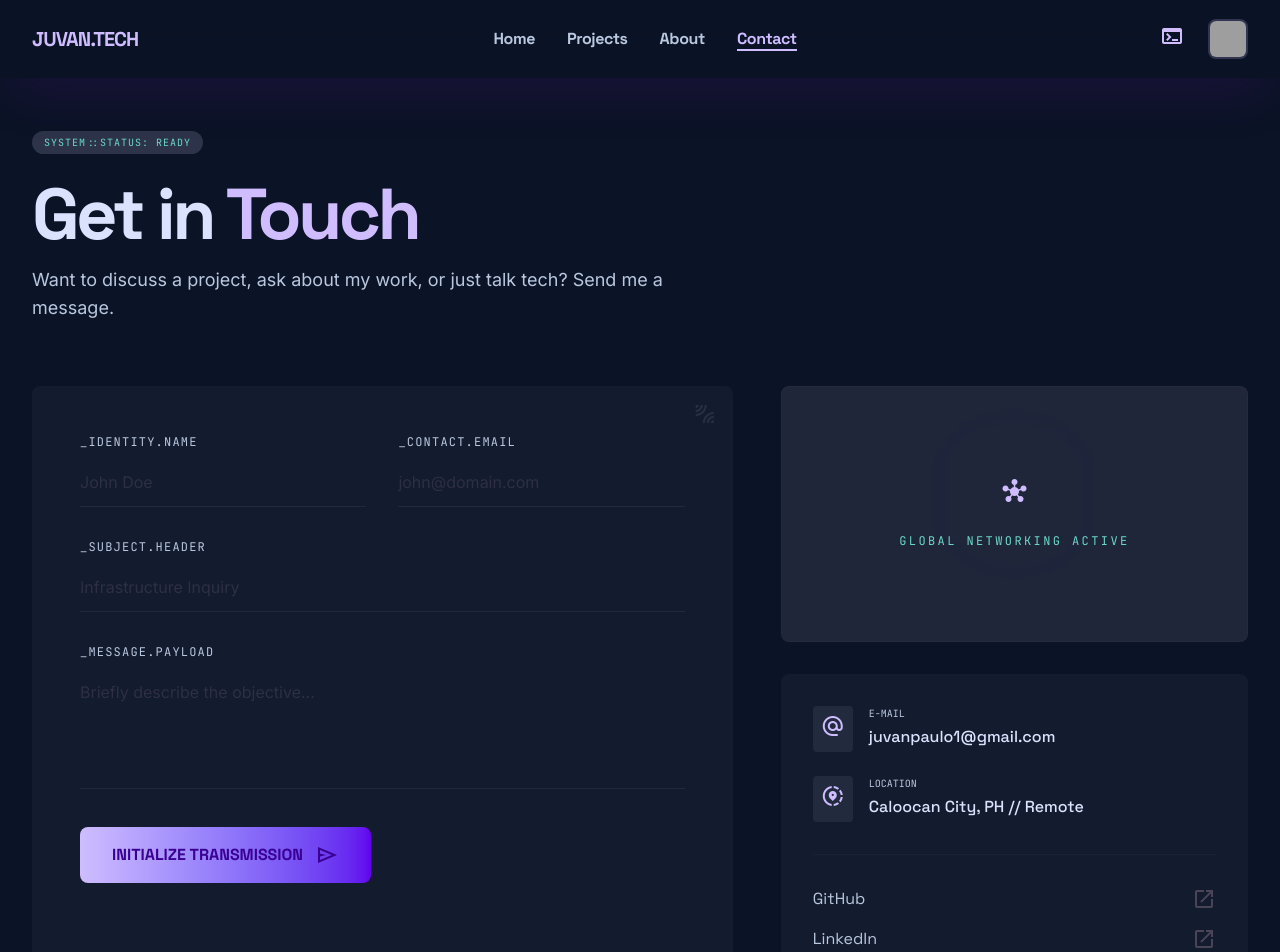
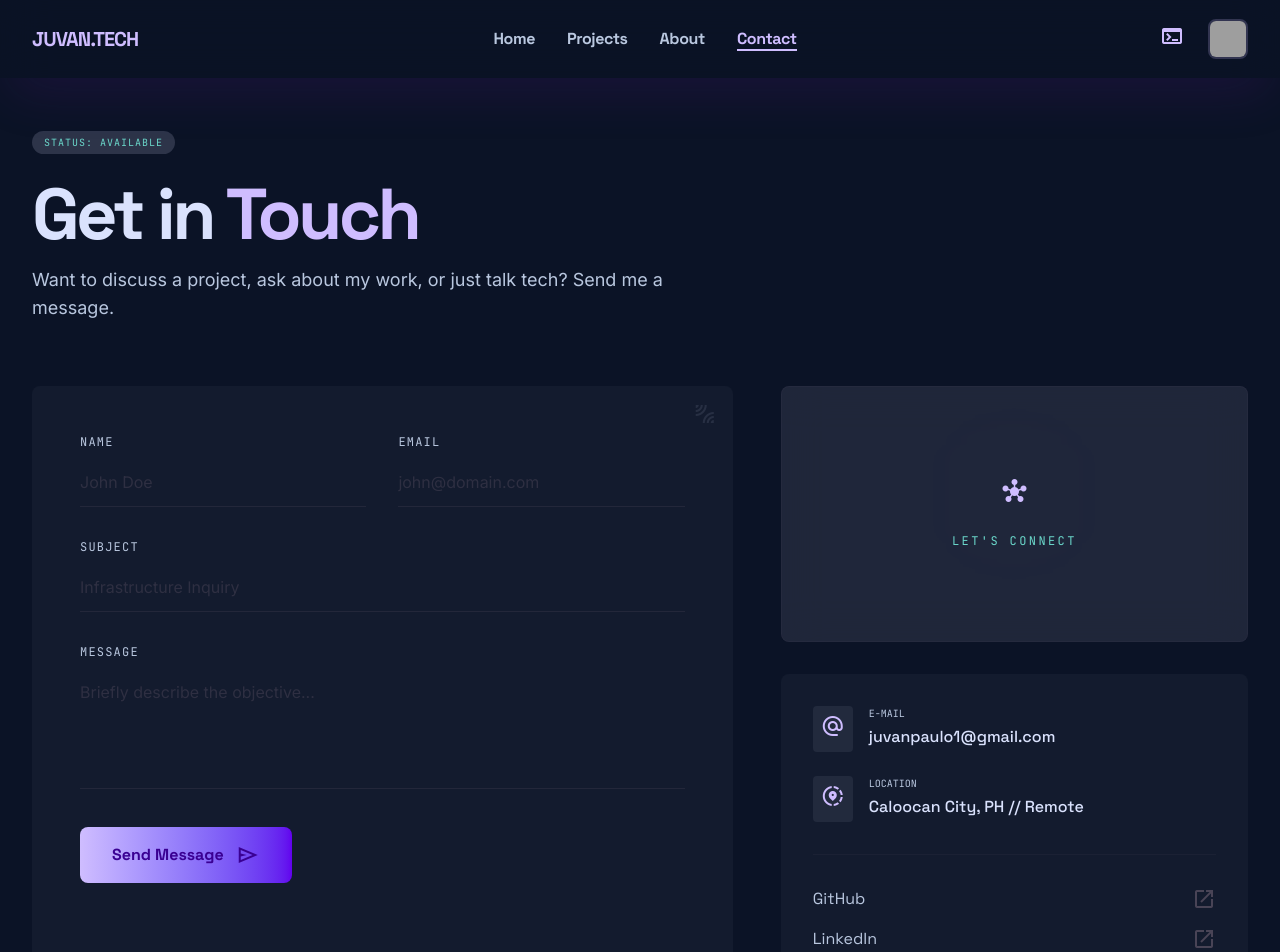
Before and after one commit to naori11/personal-portfolio, a Next.js app in the folder apps/web/: page /contact in a window 1280 px wide. Shown: the top 952 px of the page. Built offline with nearby package versions, Linux system fonts and the light colour scheme; grey boxes are pictures that could not be loaded.

Commit message:
fix: simplify text content because what are these terms ???

```diff
--- a/apps/web/app/about/page.tsx
+++ b/apps/web/app/about/page.tsx
@@ -21,7 +21,7 @@ export default function AboutPage() {
             animate={{ opacity: 1 }}
             transition={{ duration: 0.5, delay: 0.2 }}
           >
-            System.Architect // Biography
+            About Me // Biography
           </motion.div>
           <motion.h1
             className="font-[family-name:var(--font-space-grotesk)] text-3xl sm:text-6xl md:text-8xl font-black tracking-tighter leading-none mb-8"
@@ -69,8 +69,8 @@ export default function AboutPage() {
                   <div className="w-2 h-2 rounded-full bg-[#494456]/30"></div>
                 </div>
                 <div className="font-[family-name:var(--font-jetbrains-mono)] text-[10px] text-[#6bd8cb]/80 leading-tight">
-                  STATUS: DEPLOYED<br/>
-                  REGION: GLOBAL_EDGE<br/>
+                  Status: Active<br/>
+                  Location: Remote<br/>
                   UPTIME: 99.999%
                 </div>
               </div>
@@ -185,7 +185,7 @@ export default function AboutPage() {
           <div className="bg-[#171f33] p-6 rounded-lg">
             <div className="font-[family-name:var(--font-jetbrains-mono)] text-[10px] text-[#948da2] mb-6 flex items-center gap-2">
               <span className="w-1.5 h-1.5 bg-[#6bd8cb] rounded-full"></span>
-              CORE_COMPETENCIES
+              Technical Skills
             </div>
             <div className="space-y-8">
               <div>
@@ -212,7 +212,7 @@ export default function AboutPage() {
 
           {/* Certifications */}
           <div className="bg-[#222a3d] p-6 rounded-lg border border-[#494456]/10">
-            <h4 className="font-[family-name:var(--font-space-grotesk)] text-sm font-bold mb-6">CERTIFICATIONS_AUTH</h4>
+            <h4 className="font-[family-name:var(--font-space-grotesk)] text-sm font-bold mb-6">Certifications</h4>
             <div className="space-y-4">
               <a
                 href="https://learn.microsoft.com/en-us/users/juvanpaulo-8654/credentials/a501b56f522784f7?ref=https%3A%2F%2Fwww.linkedin.com%2F"
@@ -276,18 +276,18 @@ export default function AboutPage() {
             <span className="material-symbols-outlined text-4xl">school</span>
           </div>
           <div>
-            <div className="font-[family-name:var(--font-jetbrains-mono)] text-xs text-[#494456] mb-2">ACADEMIC_HISTORY</div>
+            <div className="font-[family-name:var(--font-jetbrains-mono)] text-xs text-[#494456] mb-2">Education</div>
             <h3 className="text-xl font-bold mb-1">B.S. in Information Technology - Mobile and Internet Technologies</h3>
             <p className="text-[#b9c7df] text-sm mb-4">National University - Fairview</p>
-            <div className="flex gap-4">
-              <div className="text-[10px] font-[family-name:var(--font-jetbrains-mono)] bg-[#171f33] px-2 py-1">GPA: 3.5/4.0</div>
-              <div className="text-[10px] font-[family-name:var(--font-jetbrains-mono)] bg-[#171f33] px-2 py-1">DEAN_LIST</div>
+            <div className="flex flex-wrap gap-4">
+              <div className="text-[10px] font-[family-name:var(--font-jetbrains-mono)] bg-[#171f33] px-2 py-1">Magna Cum Laude</div>
+              <div className="text-[10px] font-[family-name:var(--font-jetbrains-mono)] bg-[#171f33] px-2 py-1">Consistent Dean&apos;s Lister (2022 - 2026)</div>
             </div>
           </div>
         </div>
 
         <div className="bg-[#060e20] p-4 sm:p-8 rounded-lg border-l-4 border-[#6bd8cb]">
-          <div className="font-[family-name:var(--font-jetbrains-mono)] text-xs text-[#6bd8cb] mb-2">SYSTEM_PHILOSOPHY</div>
+          <div className="font-[family-name:var(--font-jetbrains-mono)] text-xs text-[#6bd8cb] mb-2">Philosophy</div>
           <p className="italic text-[#b9c7df] text-sm leading-relaxed">
             "Anything worth doing is worth doing poorly at first."
           </p>
--- a/apps/web/app/contact/page.tsx
+++ b/apps/web/app/contact/page.tsx
@@ -14,10 +14,10 @@ function SubmitButton({ pending }: { pending: boolean }) {
       whileTap={{ scale: 0.98 }}
       transition={{ type: "spring", ...springs.snappy }}
     >
-      {pending && "TRANSMITTING..."}
+      {pending && "Sending..."}
       {!pending && (
         <>
-          INITIALIZE TRANSMISSION
+          Send Message
           <span className="material-symbols-outlined group-hover:translate-x-1 transition-transform">send</span>
         </>
       )}
@@ -87,7 +87,7 @@ export default function ContactPage() {
           animate={{ opacity: 1, scale: 1 }}
           transition={{ duration: 0.5, delay: 0.2 }}
         >
-          <span className="text-[10px] font-[family-name:var(--font-jetbrains-mono)] uppercase tracking-widest">System::Status: Ready</span>
+          <span className="text-[10px] font-[family-name:var(--font-jetbrains-mono)] uppercase tracking-widest">Status: Available</span>
         </motion.div>
         <motion.h1
           className="text-3xl sm:text-5xl md:text-7xl font-[family-name:var(--font-space-grotesk)] font-bold tracking-tighter text-[#dae2fd] mb-4"
@@ -124,7 +124,7 @@ export default function ContactPage() {
             <div className="grid grid-cols-1 md:grid-cols-2 gap-8">
               <div className="space-y-2">
                 <label className="block font-[family-name:var(--font-jetbrains-mono)] text-xs text-[#b9c7df] uppercase tracking-widest">
-                  _identity.name
+                  Name
                 </label>
                 <input
                   name="name"
@@ -138,7 +138,7 @@ export default function ContactPage() {
 
               <div className="space-y-2">
                 <label className="block font-[family-name:var(--font-jetbrains-mono)] text-xs text-[#b9c7df] uppercase tracking-widest">
-                  _contact.email
+                  Email
                 </label>
                 <input
                   name="email"
@@ -153,7 +153,7 @@ export default function ContactPage() {
 
             <div className="space-y-2">
               <label className="block font-[family-name:var(--font-jetbrains-mono)] text-xs text-[#b9c7df] uppercase tracking-widest">
-                _subject.header
+                Subject
               </label>
               <input
                 name="subject"
@@ -167,7 +167,7 @@ export default function ContactPage() {
 
             <div className="space-y-2">
               <label className="block font-[family-name:var(--font-jetbrains-mono)] text-xs text-[#b9c7df] uppercase tracking-widest">
-                _message.payload
+                Message
               </label>
               <textarea
                 name="message"
@@ -224,7 +224,7 @@ export default function ContactPage() {
               </span>
             </div>
             <p className="font-[family-name:var(--font-jetbrains-mono)] text-xs text-[#6bd8cb] tracking-[0.2em] uppercase">
-              Global Networking Active
+              Let&apos;s Connect
             </p>
           </div>
 
--- a/apps/web/app/projects/page.tsx
+++ b/apps/web/app/projects/page.tsx
@@ -104,7 +104,7 @@ export default function ProjectsPage() {
             animate={{ scale: [1, 1.2, 1] }}
             transition={{ duration: 2, repeat: Infinity, ease: "easeInOut" }}
           />
-          <span className="font-[family-name:var(--font-jetbrains-mono)] text-[#6bd8cb] text-xs uppercase tracking-[0.2em]">Deployment Archive</span>
+          <span className="font-[family-name:var(--font-jetbrains-mono)] text-[#6bd8cb] text-xs uppercase tracking-[0.2em]">Project Portfolio</span>
         </motion.div>
         <motion.h1
           className="font-[family-name:var(--font-space-grotesk)] text-3xl sm:text-5xl md:text-7xl font-bold text-[#dae2fd] tracking-tighter mb-6"
@@ -218,7 +218,7 @@ export default function ProjectsPage() {
           <p className="text-[#b9c7df] mb-8">I'm always interested in projects involving cloud infrastructure, backend development, or IoT systems. Let's talk.</p>
           <motion.div whileHover={{ scale: 1.02 }} whileTap={{ scale: 0.98 }} transition={{ type: "spring", ...springs.snappy }}>
             <Link href="/contact" className="inline-block bg-gradient-to-r from-[#cfbdff] to-[#6200ee] text-[#3a0093] px-6 sm:px-8 py-2.5 sm:py-3 font-[family-name:var(--font-jetbrains-mono)] font-bold text-xs sm:text-sm tracking-widest uppercase rounded-lg hover:shadow-[0_0_20px_rgba(207,189,255,0.3)] transition-all">
-              ESTABLISH CONTACT
+              Get in Touch
             </Link>
           </motion.div>
         </div>
@@ -257,7 +257,7 @@ export default function ProjectsPage() {
                       {projects[selectedProject].title}
                     </h3>
                     <p className="font-[family-name:var(--font-jetbrains-mono)] text-[10px] sm:text-xs text-[#6bd8cb] uppercase tracking-wider">
-                      SCREENSHOT_VIEWER
+                      Screenshots
                     </p>
                   </div>
                 </div>
```
Also changed, not shown: apps/web/app/page.tsx (+9 -9 lines).
